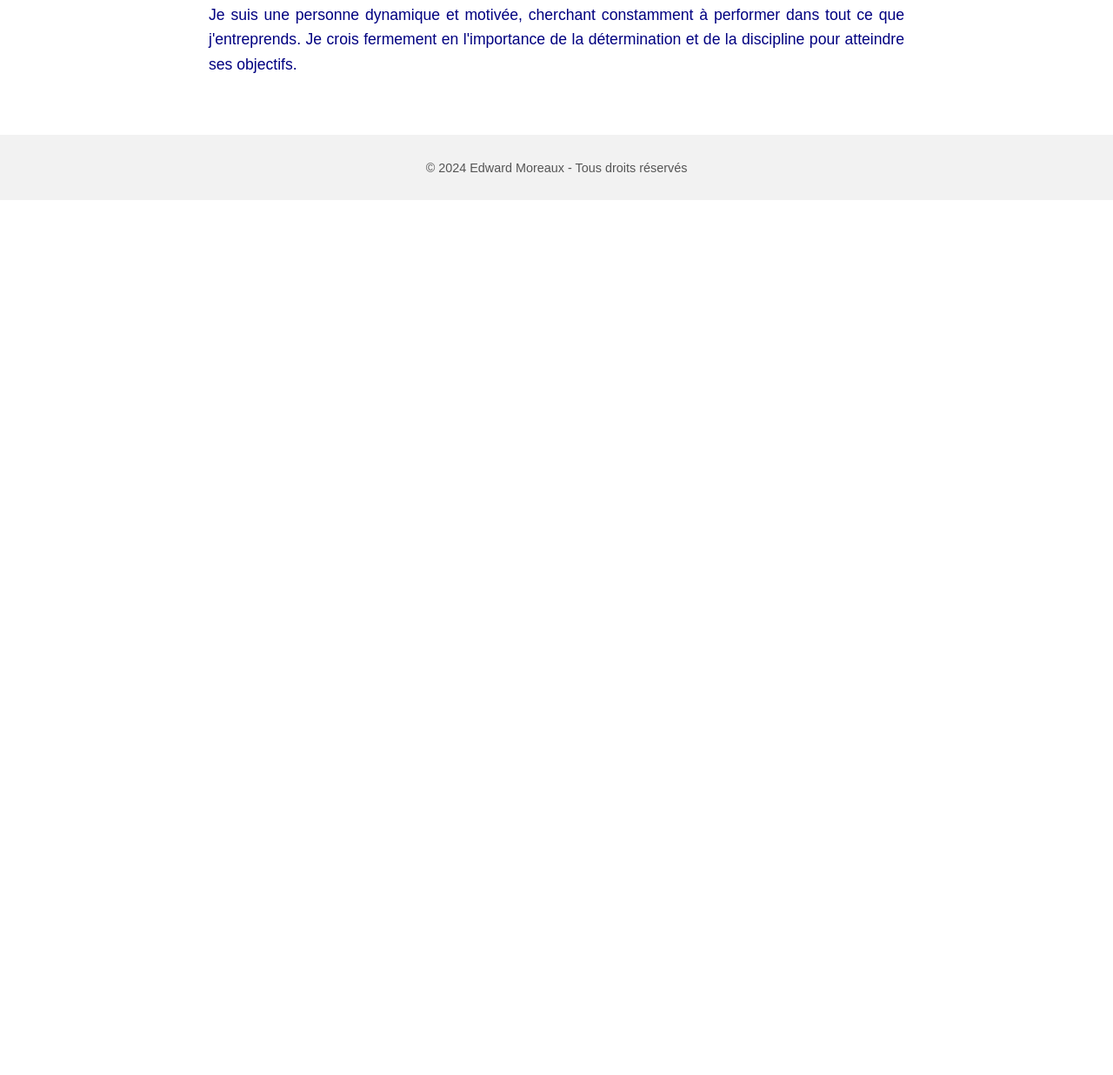
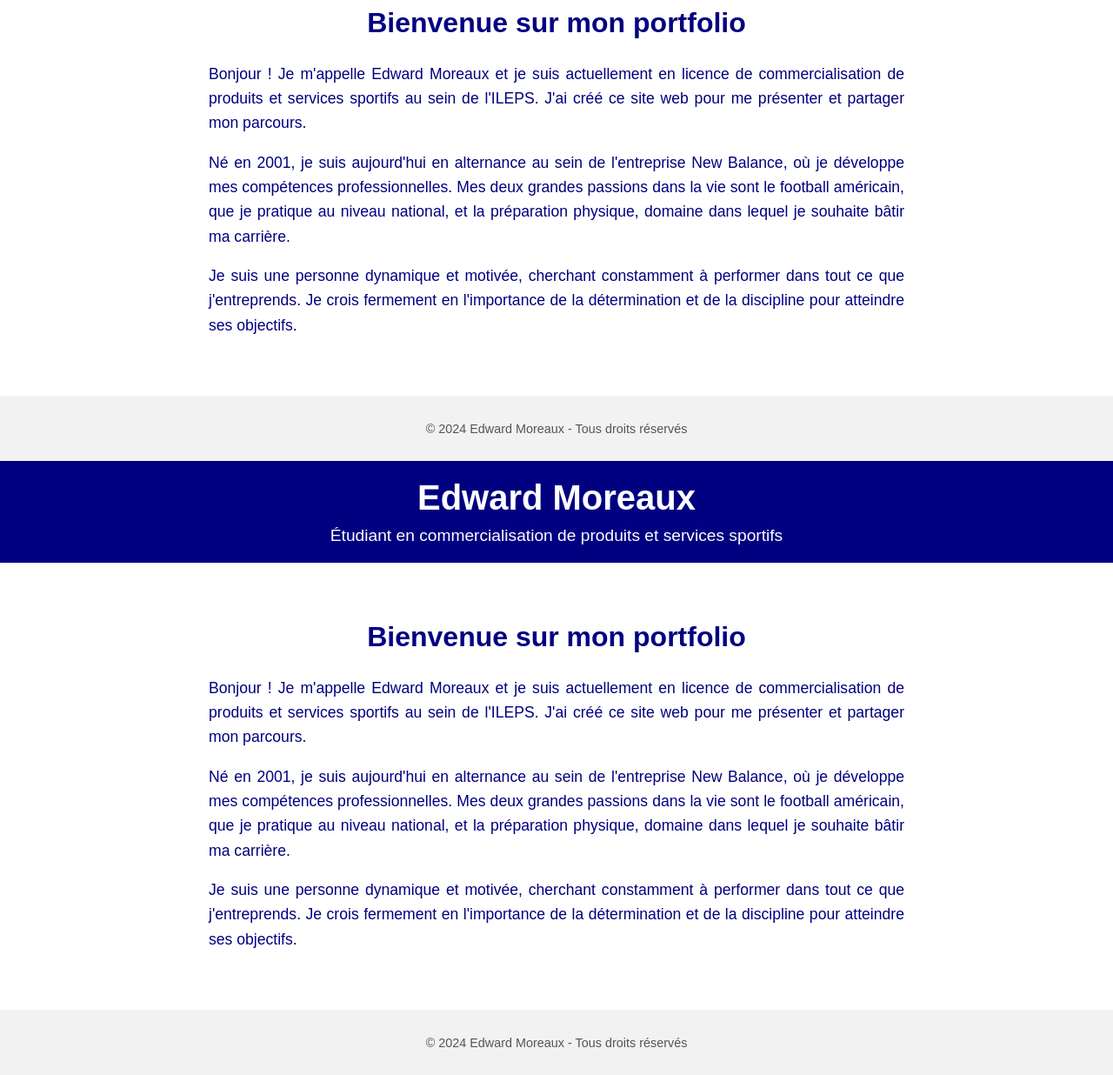
Before and after one commit to ed23mo10/portfolio-em.github.io, a plain HTML site: page index.html in a window 1280 px wide. Shown: the part 476-1712 px from the top of the page at 87% size. Before the commit the page ends 800 px from the top, so only its background shows below. Drawn offline with Linux system fonts and the light colour scheme.

Commit message:
Update index.html

```diff
--- a/index.html
+++ b/index.html
@@ -50,9 +50,8 @@
             font-size: 0.9em;
             color: #555;
         }
-      <img src="IMG_2317.JPG" width="400">
     </style>
-</head>
+ <img src="IMG_2317.JPG" width="400">
 <body>
     <header>
         <h1>Edward Moreaux</h1>
@@ -77,3 +76,27 @@
     </footer>
 </body>
 </html>
+<body>
+    <header>
+        <h1>Edward Moreaux</h1>
+        <p>Étudiant en commercialisation de produits et services sportifs</p>
+    </header>
+
+    <div class="content">
+        <h2>Bienvenue sur mon portfolio</h2>
+        <p>
+            Bonjour ! Je m'appelle Edward Moreaux et je suis actuellement en licence de commercialisation de produits et services sportifs au sein de l'ILEPS. J'ai créé ce site web pour me présenter et partager mon parcours.
+        </p>
+        <p>
+            Né en 2001, je suis aujourd'hui en alternance au sein de l'entreprise New Balance, où je développe mes compétences professionnelles. Mes deux grandes passions dans la vie sont le football américain, que je pratique au niveau national, et la préparation physique, domaine dans lequel je souhaite bâtir ma carrière.
+        </p>
+        <p>
+            Je suis une personne dynamique et motivée, cherchant constamment à performer dans tout ce que j'entreprends. Je crois fermement en l'importance de la détermination et de la discipline pour atteindre ses objectifs.
+        </p>
+    </div>
+
+    <footer>
+        <p>© 2024 Edward Moreaux - Tous droits réservés</p>
+    </footer>
+</body>
+</html>
```
